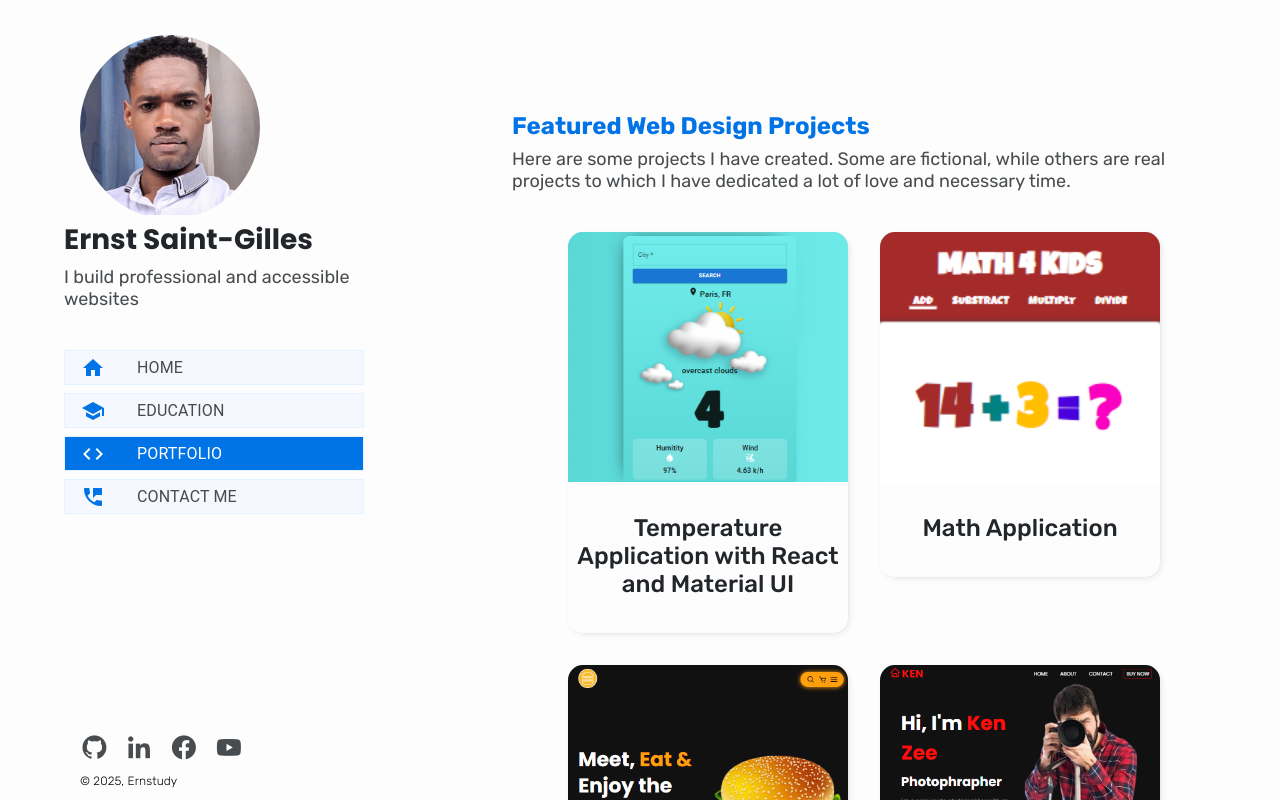
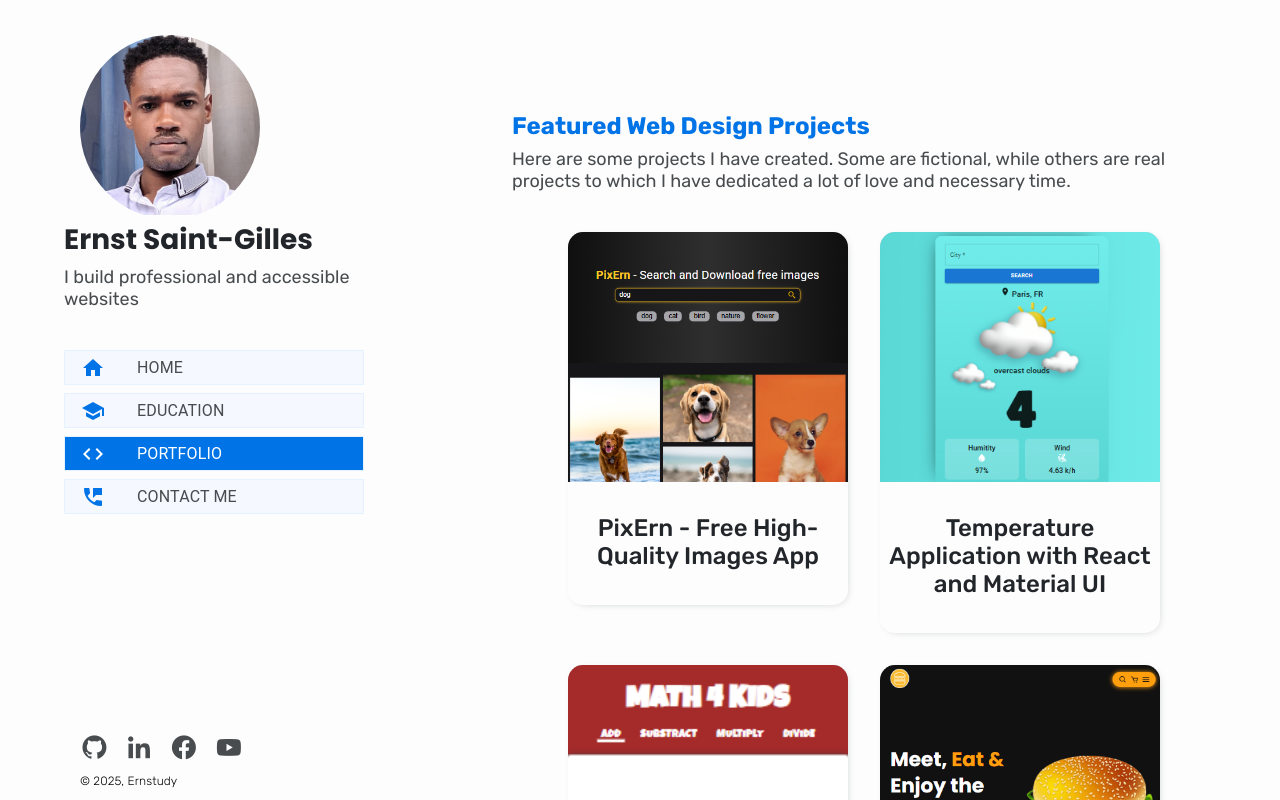
Before and after one commit to ernstudy/portfolio-web, a React (Vite) app: page /portfolio in a window 1280 px wide. Shown: the top 800 px of the page. Built offline with nearby package versions, Linux system fonts and the light colour scheme.

Commit message:
add image app to list of projects in my portfolio

```diff
--- a/src/helper/projectItems.js
+++ b/src/helper/projectItems.js
@@ -2,6 +2,7 @@ import hamburgerProject from "../assets/images/projects-image/hambuger-site.png"
 import photographyProject from "../assets/images/projects-image/photography-site.png";
 import mathApppProject from "../assets/images/projects-image/math-app.png";
 import WeatherApp from "../assets/images/projects-image/weather-app.png";
+import pixernImg from "../assets/images/projects-image/pixern.png";
 
 const projectItems = [
   {
@@ -51,4 +52,16 @@ projectItems.push(photographywebsite);
 // site_link: "";
 // },
 
+// PixXern - imges app
+const pixern = {
+  image: pixernImg,
+  name: "PixErn - Free High-Quality Images App ",
+  description:
+    " I developed this image app using React and the Unsplash API for the images. It is still a work in progress, and I plan to add more features in the future.",
+  gh_link: "https://github.com/ernstudy/pixern.git",
+  site_link: "https://ernstudy.com/portfolio/pixern/",
+};
+
+projectItems.unshift(pixern);
+
 export default projectItems;
```
Also changed, not shown: src/assets/images/projects-image/pixern.png (added).
